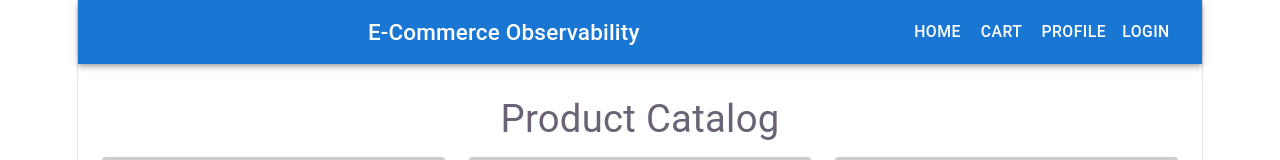
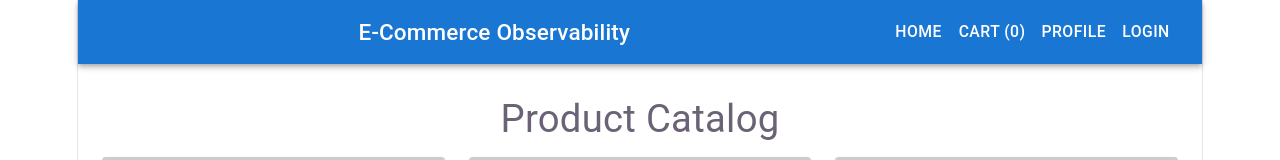
Before and after one commit to slehmadi/mii-technical-test, a React app in the folder frontend/: page / in a window 1280 px wide. Shown: the top 160 px of the page. Built offline with nearby package versions, Linux system fonts and the light colour scheme; the HTML template or start-up script is replaced by a standard one.

Commit message:
(frontend) Implement CartContext on NavBar - NavBar shows how many items in the cart

```diff
--- a/frontend/src/components/NavBar.jsx
+++ b/frontend/src/components/NavBar.jsx
@@ -10,9 +10,11 @@ import { Link } from 'react-router-dom'
 
 import { useContext } from 'react';
 import { AuthContext } from '../contexts/AuthContext';
+import { CartContext } from '../contexts/CartContext';
 
 function NavBar() {
     const { user, logout } = useContext(AuthContext)
+    const { cartItems } = useContext(CartContext)
 
     return (
         <AppBar position='static'>
@@ -26,7 +28,7 @@ function NavBar() {
                         Home
                     </Button>
                     <Button color='inherit' component={Link} to='/cart'>
-                        Cart
+                        Cart ({cartItems.length})
                     </Button>
                     <Button color='inherit' component={Link} to='/profile'>
                         Profile
--- a/frontend/src/pages/CartPage.jsx
+++ b/frontend/src/pages/CartPage.jsx
@@ -74,7 +74,7 @@ function CartPage() {
                 >
                     Clear Cart
                 </Button>
-            )};
+            )}
         </>
     );
 }
```
